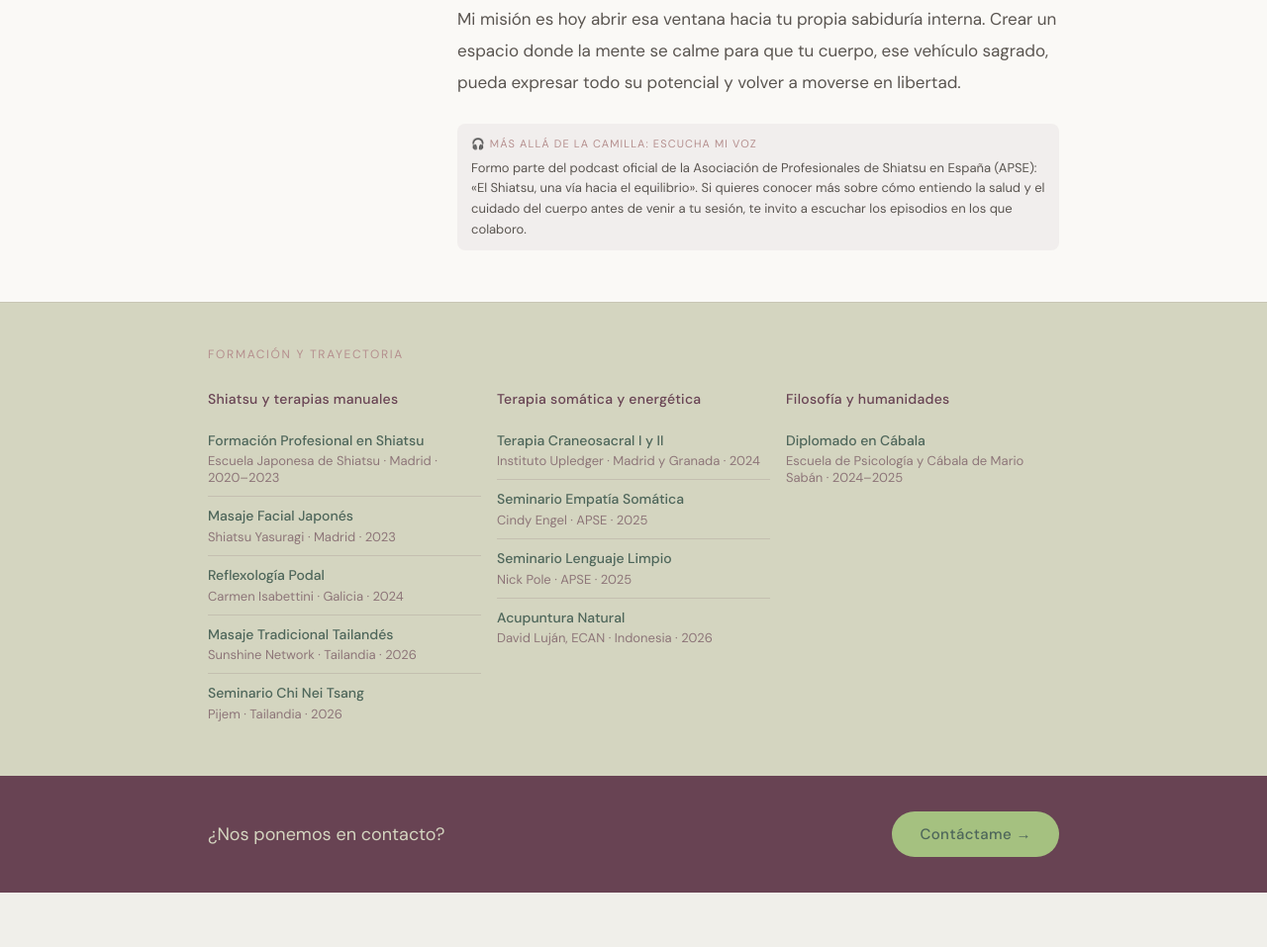
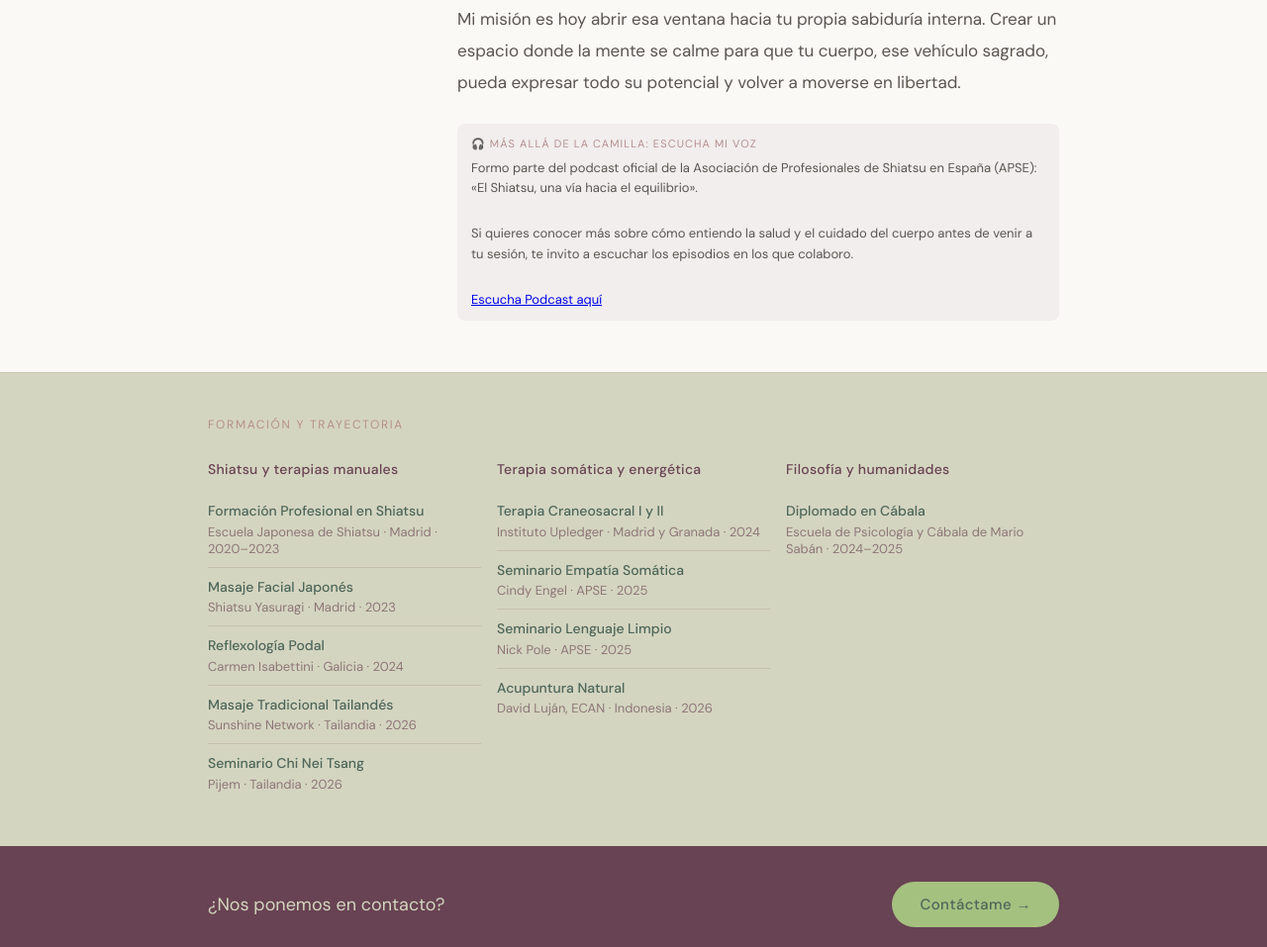
Before and after one commit to javimorera90/ikigai, a plain HTML site: page es/historia.html in a window 1280 px wide. Shown: the part 1701-2658 px from the top of the page at 99% size. Before the commit the page ends 2603 px from the top, so only its background shows below. Drawn offline with Linux system fonts and the light colour scheme.

Commit message:
Add Podcast URL

```diff
--- a/es/historia.html
+++ b/es/historia.html
@@ -66,7 +66,11 @@
       <p>Mi misión es hoy abrir esa ventana hacia tu propia sabiduría interna. Crear un espacio donde la mente se calme para que tu cuerpo, ese vehículo sagrado, pueda expresar todo su potencial y volver a moverse en libertad.</p>
       <div class="terapia-tools">
         <div class="terapia-tools-label">🎧 Más allá de la camilla: Escucha mi voz</div>
-        <div class="terapia-tools-text">Formo parte del podcast oficial de la Asociación de Profesionales de Shiatsu en España (APSE): «El Shiatsu, una vía hacia el equilibrio». Si quieres conocer más sobre cómo entiendo la salud y el cuidado del cuerpo antes de venir a tu sesión, te invito a escuchar los episodios en los que colaboro.</div>
+        <div class="terapia-tools-text">
+          <p>Formo parte del podcast oficial de la Asociación de Profesionales de Shiatsu en España (APSE): «El Shiatsu, una vía hacia el equilibrio». </p>
+          <p>Si quieres conocer más sobre cómo entiendo la salud y el cuidado del cuerpo antes de venir a tu sesión, te invito a escuchar los episodios en los que colaboro. </p>
+          <p><a href="https://open.spotify.com/show/4v6Q7u4xGWr93bUNVXeU4Q?si=kbjmRYasRl2xcchr00-cgg&nd=1&dlsi=3c74239f441b411e"> Escucha Podcast aquí</a> </p>
+        </div>
       </div>
 
     </div>
```
